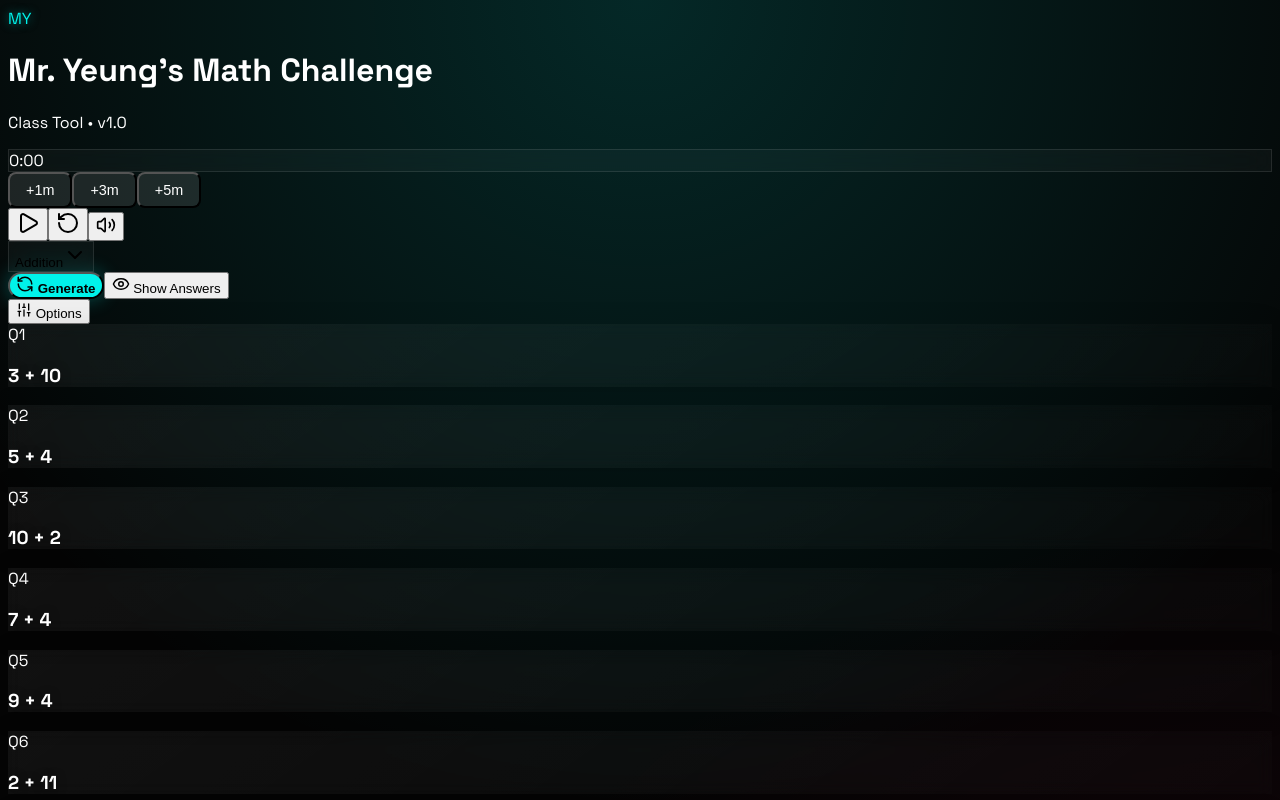
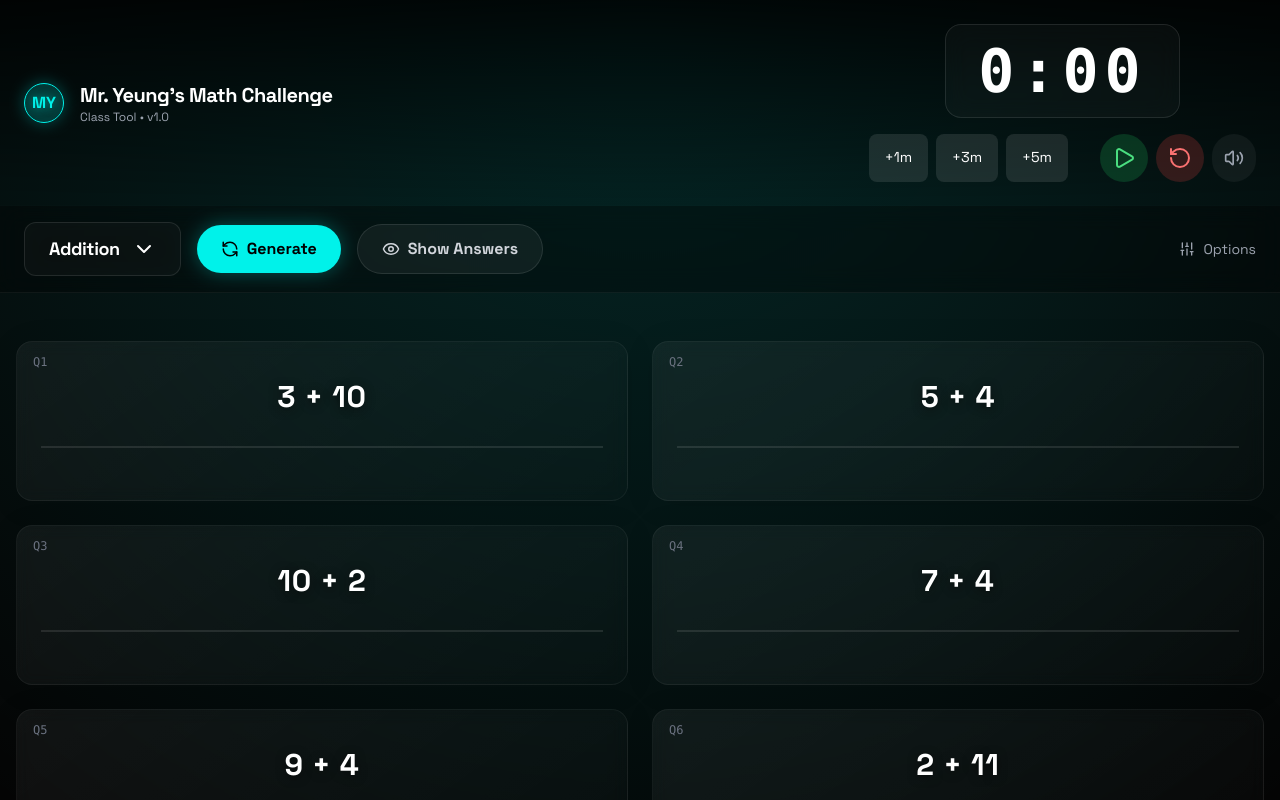
Before and after one commit to higanste/mr-yeung-s-created-by-arslan, a Next.js app: page / in a window 1280 px wide. Shown: the top 800 px of the page. Built offline with nearby package versions, Linux system fonts and the light colour scheme.

Commit message:
Add_Tailwind_CSS_Configuration

```diff
--- /dev/null
+++ b/postcss.config.js
@@ -0,0 +1,6 @@
+module.exports = {
+    plugins: {
+        tailwindcss: {},
+        autoprefixer: {},
+    },
+}
--- /dev/null
+++ b/tailwind.config.ts
@@ -0,0 +1,25 @@
+import type { Config } from "tailwindcss";
+
+const config: Config = {
+    content: [
+        "./app/**/*.{js,ts,jsx,tsx,mdx}",
+        "./components/**/*.{js,ts,jsx,tsx,mdx}",
+        "./lib/**/*.{js,ts,jsx,tsx,mdx}",
+    ],
+    theme: {
+        extend: {
+            colors: {
+                'neon-cyan': '#00f2ea',
+                'neon-pink': '#ff0055',
+                'neon-green': '#0aff00',
+                'bg-deep': '#050505',
+                'bg-surface': '#0a0a0a',
+            },
+            fontFamily: {
+                'space-grotesk': ['var(--font-space-grotesk)', 'sans-serif'],
+            },
+        },
+    },
+    plugins: [],
+};
+export default config;
```
